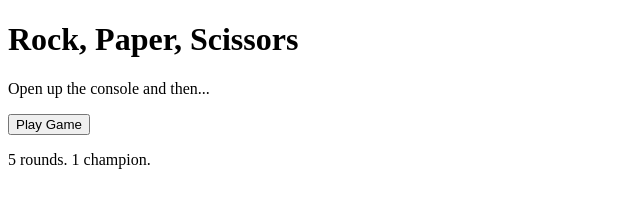
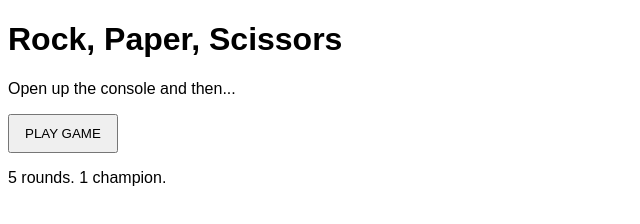
Before and after one commit to jamienorthman/Rock-Paper-Scissors, a plain HTML site: page index.html in a window 1280 px wide. Shown: the whole page, without its empty margins (0-640 px from the left). Drawn offline with Linux system fonts and the light colour scheme.

Commit message:
changed font and styled button, added css file

```diff
--- a/index.html
+++ b/index.html
@@ -7,13 +7,13 @@
         <title>Rock, Paper, Scissors</title>
         <meta name="description" content="">
         <meta name="viewport" content="width=device-width, initial-scale=1">
-        <link rel="stylesheet" href="">
+        <link rel="stylesheet" href="style.css">
     </head>
     <body>
         <div class="flex-container">
             <h1>Rock, Paper, Scissors</h1>
             <p>Open up the console and then...</p>
-            <button>Play Game</button>
+            <button>PLAY GAME</button>
             <p>5 rounds. 1 champion.</p>
         </div>
 
--- /dev/null
+++ b/style.css
@@ -0,0 +1,9 @@
+h1, p {
+    font-family: Arial, Helvetica, sans-serif;
+}
+
+button {
+    cursor: pointer;
+    font-family: Arial, Helvetica, sans-serif;
+    padding: 10px 15px;
+}
```
